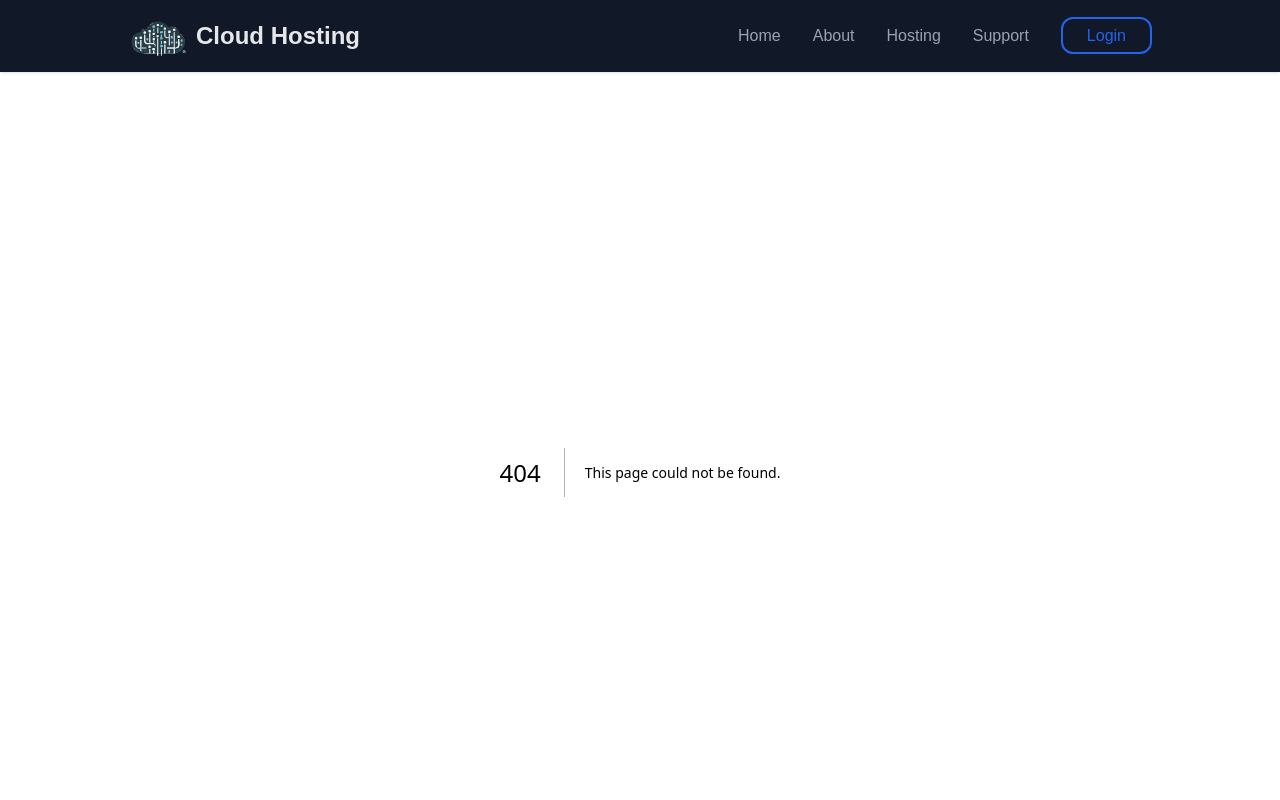
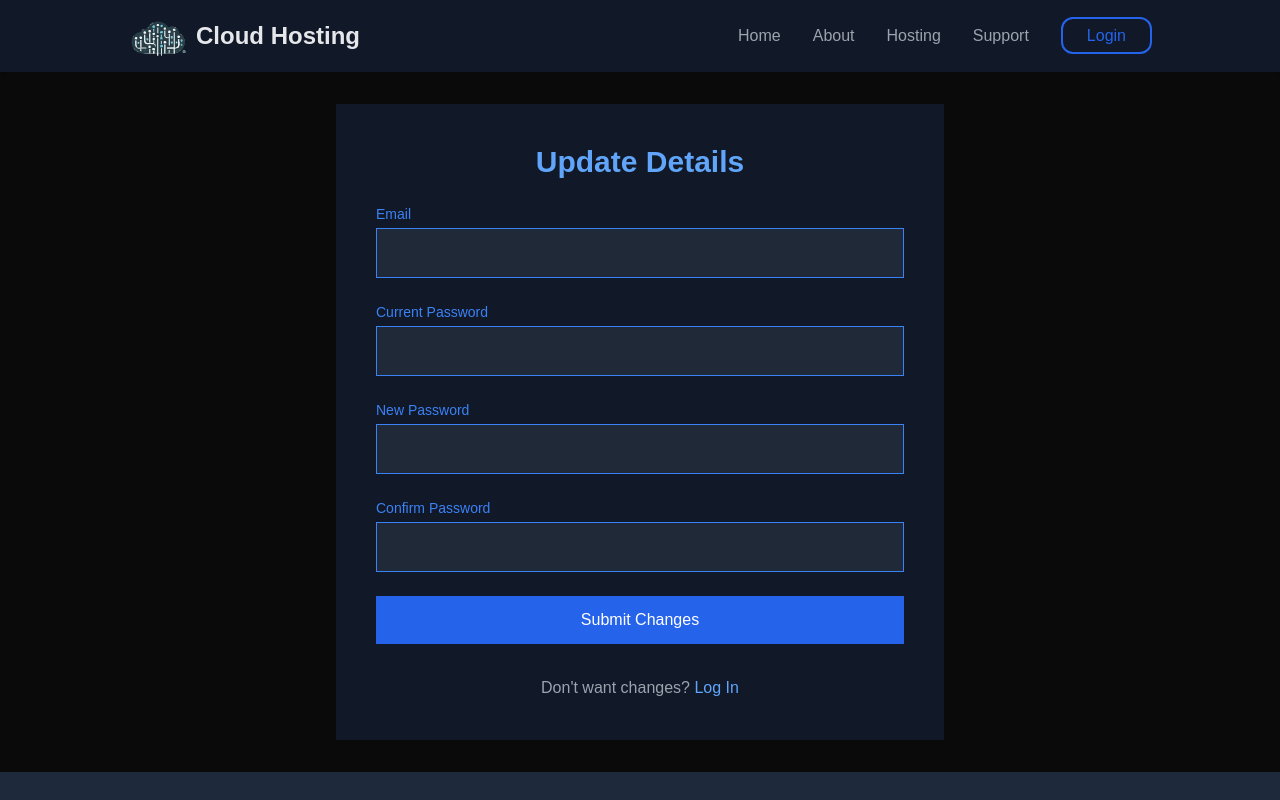
Before and after one commit to ZeyoYT/cloud-hosting, a Next.js app: page /update in a window 1280 px wide. Before the commit this address had no page. Shown: the top 800 px of the page. Built offline with nearby package versions, Linux system fonts and the light colour scheme.

Commit message:
crud ka ud

```diff
--- a/package.json
+++ b/package.json
@@ -12,6 +12,7 @@
     "@radix-ui/react-accordion": "^1.2.1",
     "@radix-ui/react-slot": "^1.1.0",
     "aos": "^2.3.4",
+    "bcrypt": "^5.1.1",
     "bcryptjs": "^2.4.3",
     "class-variance-authority": "^0.7.0",
     "clsx": "^2.1.1",
--- a/src/app/dashboard/page.js
+++ b/src/app/dashboard/page.js
@@ -43,7 +43,6 @@ export default function Dashboard() {
       });
       const data = await response.json();
 
-      // Update server status in local state
       setServers((prevServers) =>
         prevServers.map((server) =>
           server._id === id ? { ...server, status: data.status } : server
@@ -54,57 +53,67 @@ export default function Dashboard() {
     }
   };
 
-  const handleLogout = () => {
-    localStorage.removeItem('user');
-    window.dispatchEvent(new Event('logout'));
-    router.push('/login');
+  const handleDelete = () => {
+    router.push('/delete');
+  };
+
+  const handleEdit = () => {
+    router.push('/update');
   };
 
   return (
-    <div className="min-h-screen flex items-center justify-center p-6">
+    <div className="min-h-screen flex items-center justify-center">
       {isUserLoggedIn ? (
-        <div className="bg-white shadow-lg rounded-lg p-6 w-full max-w-4xl">
-          <div className="flex justify-between items-center mb-6">
-            <h1 className="text-2xl font-bold text-gray-800">Dashboard</h1>
-            <button
-              onClick={handleLogout}
-              className="px-4 py-2 text-sm font-medium text-white bg-red-500 rounded hover:bg-red-600 transition"
-            >
-              Logout
-            </button>
+        <div className="bg-white shadow-xl rounded-lg p-8 w-full max-w-5xl">
+          <div className="flex justify-between items-center mb-8">
+            <h1 className="text-3xl font-semibold text-gray-800">Dashboard</h1>
+            <div className="flex space-x-4">
+              <button
+                onClick={handleEdit}
+                className="px-5 py-2 text-sm font-medium text-white bg-blue-500 rounded-md hover:bg-blue-600 transition"
+              >
+                Edit Account
+              </button>
+              <button
+                onClick={handleDelete}
+                className="px-5 py-2 text-sm font-medium text-white bg-red-500 rounded-md hover:bg-red-600 transition"
+              >
+                Delete Account
+              </button>
+            </div>
           </div>
           <div className="grid grid-cols-1 sm:grid-cols-2 md:grid-cols-3 gap-6">
             {servers.length > 0 ? (
               servers.map((server) => (
                 <div
                   key={server._id}
-                  className="flex flex-col items-center justify-between p-4 bg-gray-100 rounded-lg shadow-sm"
+                  className="flex flex-col items-center justify-center p-6 bg-gray-100 rounded-lg shadow-md transition-transform transform hover:scale-105"
                   data-aos="fade-up"
                 >
-                  <span className="text-lg font-medium text-gray-700 mb-2">
+                  <span className="text-lg font-semibold text-gray-800 mb-2">
                     {server.name}
                   </span>
                   <span
-                    className={`px-2 py-1 rounded-full text-sm font-semibold mb-4 ${
+                    className={`px-3 py-1 rounded-full text-sm font-semibold mb-4 ${
                       server.status === 'Active'
-                        ? 'bg-green-100 text-green-800'
-                        : 'bg-red-100 text-red-800'
+                        ? 'bg-green-200 text-green-800'
+                        : 'bg-red-200 text-red-800'
                     }`}
                   >
                     {server.status}
                   </span>
                   <button
                     onClick={() => toggleServerStatus(server._id)}
-                    className={`px-4 py-2 text-sm font-medium text-white rounded ${
+                    className={`w-full px-4 py-2 text-sm font-medium text-white rounded-md ${
                       server.status === 'Active' ? 'bg-red-500' : 'bg-green-500'
-                    } hover:opacity-90 transition`}
+                    } hover:bg-opacity-90 transition`}
                   >
                     {server.status === 'Active' ? 'Stop' : 'Start'}
                   </button>
                 </div>
               ))
             ) : (
-              <p className="text-gray-600">No servers available.</p>
+              <p className="col-span-full text-center text-gray-600">No servers available.</p>
             )}
           </div>
         </div>
--- /dev/null
+++ b/src/app/delete/page.js
@@ -0,0 +1,87 @@
+"use client";
+
+import { useState } from 'react';
+import { useRouter } from 'next/navigation';
+
+export default function DeleteAccountPage() {
+    const [email, setEmail] = useState('');
+    const [error, setError] = useState('');
+    const [success, setSuccess] = useState(false);
+    const router = useRouter();
+
+    const handleEmailChange = (e) => {
+        setEmail(e.target.value);
+    };
+
+    const handleCancel = () => {
+        router.push('/dashboard'); // Or wherever the user should go if they cancel
+    };
+
+    const handleDelete = async () => {
+        if (!email) {
+            setError('Email is required.');
+            return;
+        }
+
+        try {const response = await fetch('/api/delete', {
+                method: 'POST',
+                headers: {
+                    'Content-Type': 'application/json',
+                },
+                body: JSON.stringify({ email }),
+            });
+
+            const data = await response.json();
+
+            if (response.ok) {
+                setSuccess(true);
+                setTimeout(() => router.push('/'), 2000);
+            } else {
+                setError(data.message || 'Failed to delete account.');
+                console.error('Delete request failed:', data);
+            }
+        } catch (err) {
+            setError('An error occurred while deleting your account.');
+            console.error('Error during deletion process:', err);
+        }
+    };
+
+    return (
+        <div className="flex items-center justify-center min-h-screen">
+            <div className="bg-white p-8 rounded-lg shadow-md max-w-md w-full">
+                <h1 className="text-2xl font-bold mb-4 text-red-900">Delete Account</h1>
+                <p className="mb-6 text-red-500">
+                    Please enter your email to confirm and delete your account. This action cannot be undone.
+                </p>
+
+                {success && <p className="text-center text-green-400 mb-6">Account deleted successfully. Redirecting...</p>}
+                {error && <p className="text-center text-red-400 mb-6">{error}</p>}
+
+                <div>
+                    <label className="block text-sm font-medium text-blue-900">Email</label>
+                    <input
+                        type="email"
+                        value={email}
+                        onChange={handleEmailChange}
+                        className="mt-1 w-full p-3 rounded-md bg-cyan-200 text-blue-700"
+                    />
+                </div>
+
+                <div className="flex justify-between mt-6">
+                    <button
+                        onClick={handleDelete}
+                        className="bg-red-500 text-white px-4 py-2 rounded hover:bg-red-600"
+                    >
+                        Confirm and Delete
+                    </button>
+                    <button
+                        onClick={handleCancel}
+                        className="bg-gray-300 text-gray-700 px-4 py-2 rounded hover:bg-gray-400"
+                    >
+                        Cancel
+                    </button>
+                </div>
+            </div>
+        </div>
+    );
+}
--- /dev/null
+++ b/src/app/update/page.js
@@ -0,0 +1,133 @@
+"use client";
+
+import React, { useState, useEffect } from 'react';
+import { useRouter } from 'next/navigation';
+import AOS from 'aos';
+
+export default function Editdetails() {
+
+  useEffect(() => {
+    AOS.init({ duration: 900 });
+    document.title = "Edit Details | Cloud Hosting";
+  }, []);
+
+  const [formData, setFormData] = useState({
+    email: '',
+    password: '',
+    newpassword: '',
+    confirmPassword: '',
+  });
+  const [submitted, setSubmitted] = useState(false);
+  const [error, setError] = useState('');
+  const router = useRouter();
+
+  const handleChange = (e) => {
+    const { name, value } = e.target;
+    setFormData({ ...formData, [name]: value });
+  };
+
+  const handleSubmit = async (e) => {
+    e.preventDefault();
+    setError('');
+    if (formData.newpassword !== formData.confirmPassword) {
+      setError("Passwords do not match");
+      return;
+    }
+
+    try {
+      const response = await fetch('/api/update', {
+        method: 'POST',
+        headers: { 'Content-Type': 'application/json' },
+        body: JSON.stringify({
+          email: formData.email,
+          password: formData.password,
+          newpassword: formData.newpassword,
+        }),
+      });
+
+      if (!response.ok) {
+        const errorData = await response.json();
+        throw new Error(errorData.message || 'Failed to update details');
+      }
+      setSubmitted(true);
+      setTimeout(() => router.push('/login'), 2000);
+    } catch (error) {
+      setError(error.message);
+    }
+  };
+
+
+
+  return (
+    <div className="flex items-center justify-center text-white p-8">
+      <div className="w-full md:w-1/2 bg-gray-900 p-10">
+        <h2 className="text-3xl font-bold text-blue-400 mb-6 text-center">Update Details</h2>
+        {submitted && (
+          <p className="text-center text-green-400 mb-6">
+            Details updated successfully! Redirecting...
+          </p>
+        )}
+        {error && (
+          <p className="text-center text-red-400 mb-6">
+            {error}
+          </p>
+        )}
+        <form onSubmit={handleSubmit} className="space-y-6">
+          <div>
+            <label className="block text-sm font-medium text-blue-500">Email</label>
+            <input
+              type="email"
+              name="email"
+              value={formData.email}
+              onChange={handleChange}
+              required
+              className="mt-1 w-full p-3 rounded-md bg-gray-800 border border-blue-500 text-blue-400 focus:ring focus:ring-blue-500 focus:outline-none transition-transform transform hover:scale-105"
+            />
+          </div>
+          <div>
+            <label className="block text-sm font-medium text-blue-500">Current Password</label>
+            <input
+              type="password"
+              name="password"
+              value={formData.password}
+              onChange={handleChange}
+              required
+              className="mt-1 w-full p-3 rounded-md bg-gray-800 border border-blue-500 text-blue-400 focus:ring focus:ring-blue-500 focus:outline-none transition-transform transform hover:scale-105"
+            />
+          </div>
+          <div>
+            <label className="block text-sm font-medium text-blue-500">New Password</label>
+            <input
+              type="password"
+              name="newpassword"
+              value={formData.newpassword}
+              onChange={handleChange}
+              required
+              className="mt-1 w-full p-3 rounded-md bg-gray-800 border border-blue-500 text-blue-400 focus:ring focus:ring-blue-500 focus:outline-none transition-transform transform hover:scale-105"
+            />
+          </div>
+          <div>
+            <label className="block text-sm font-medium text-blue-500">Confirm Password</label>
+            <input
+              type="password"
+              name="confirmPassword"
+              value={formData.confirmPassword}
+              onChange={handleChange}
+              required
+              className="mt-1 w-full p-3 rounded-md bg-gray-800 border border-blue-500 text-blue-400 focus:ring focus:ring-blue-500 focus:outline-none transition-transform transform hover:scale-105"
+            />
+          </div>
+          <button
+            type="submit"
+            className="w-full py-3 px-4 bg-blue-600 hover:bg-blue-500 text-white rounded-md transition-transform transform hover:scale-110 focus:outline-none focus:ring focus:ring-blue-500"
+          >
+            Submit Changes
+          </button>
+        </form>
+        <div className="mt-8 text-center">
+          <p className="text-gray-400">Don't want changes? <a href="/login" className="text-blue-400 hover:underline">Log In</a></p>
+        </div>
+      </div>
+    </div>
+  );
+}
```
Also changed, not shown: pages/api/update.js (added, +45 -0 lines), 2 other files (tests, documents, lock files or other folders).
